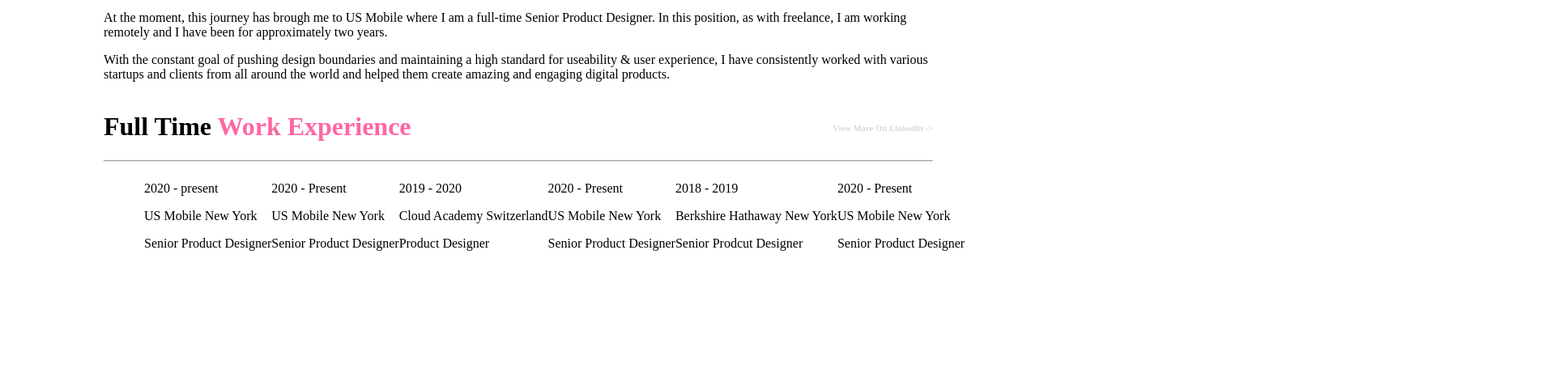
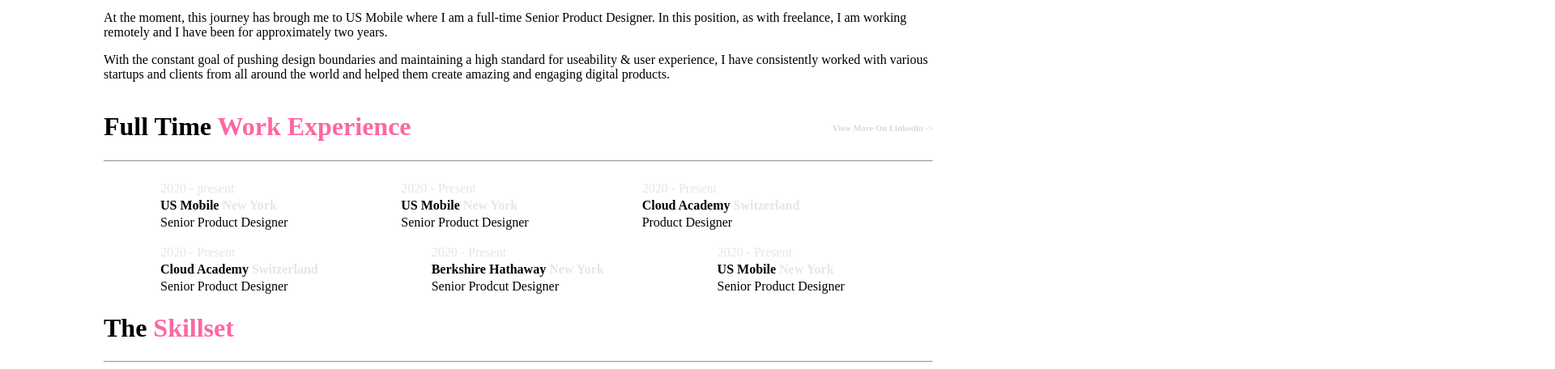
Before and after one commit to Oviep/Portfolio_website, a plain HTML site: page index.html in a window 1280 px wide. Shown: the part 717-1173 px from the top of the page at 81% size, 1920 px wide, since content can reach past the window. Before the commit the page ends 1043 px from the top, so only its background shows below. Drawn offline with Linux system fonts and the light colour scheme.

Commit message:
changed some html tags and css

```diff
--- a/css/style.css
+++ b/css/style.css
@@ -127,6 +127,17 @@ a {
  .container5 {
      display: flex;
      flex-wrap: wrap;
-     width: 200%;
-     padding:0px 50px 0px 50px;
+    }
+
+ .con-5 {
+     margin: 0px 70px;
+
  }
+
+.p-5 {
+    height: 5px;
+}
+
+.pc{
+    color: #e6e6e6;
+}
--- a/index.html
+++ b/index.html
@@ -75,43 +75,47 @@
     <hr>
 
     <div class= "container5">
-        <div>
-            <p>2020 - present</p>
-            <p>US Mobile New York</p>
-            <p>Senior Product Designer</p>
+        <div class= "con-5">
+            <p class= "p-5"> <span class ="pc">2020 - present</span> </p>
+            <p class= "p-5"> <strong>US Mobile  <span class ="pc">New York</span> </strong> </p>
+            <p class= "p-5">Senior Product Designer</p>
         </div>
 
-        <div>
-            <p>2020 - Present</p>
-            <p>US Mobile New York</p>
-            <p>Senior Product Designer</p>
+        <div class = "con-5">
+            <p class= "p-5"> <span class= "pc">2020 - Present</span></p>
+            <p class= "p-5"><strong>US Mobile  <span class ="pc">New York</span></strong> </p>
+            <p class= "p-5">Senior Product Designer</p>
         </div>
 
-        <div>
-            <p>2019 - 2020</p>
-            <p>Cloud Academy Switzerland</p>
-            <p>Product Designer</p>
+        <div class= "con-5">
+            <p class= "p-5"><span class= "pc">2020 - Present</span></p>
+            <p class= "p-5"> <strong>Cloud Academy  <span class ="pc">Switzerland</span> </strong> </p>
+            <p class= "p-5">Product Designer</p>
         </div>
 
-      <div>
-          <p>2020 - Present</p>
-          <p>US Mobile New York</p>
-          <p>Senior Product Designer</p>
+      <div class= "con-5">
+          <p class= "p-5"><span class= "pc">2020 - Present</span></p>
+          <p class= "p-5"> <strong>Cloud Academy <span class ="pc">Switzerland</span> </strong></p>
+          <p class= "p-5">Senior Product Designer</p>
       </div>
 
-      <div>
-          <p>2018 - 2019</p>
-          <p>Berkshire Hathaway New York</p>
-          <p>Senior Prodcut Designer</p>
+      <div class= "con-5">
+          <p class= "p-5"><span class= "pc">2020 - Present</span></p>
+          <p class= "p-5">  <strong>Berkshire Hathaway  <span class ="pc">New York</span></strong></p>
+          <p class= "p-5">Senior Prodcut Designer</p>
       </div>
 
-       <div>
-           <p>2020 - Present</p>
-           <p>US Mobile New York</p>
-           <p>Senior Product Designer</p>
+       <div class= "con-5">
+           <p class= "p-5"><span class= "pc">2020 - Present</span></p>
+           <p class= "p-5"> <strong>US Mobile  <span class ="pc">New York</span> </strong></p>
+           <p class= "p-5">Senior Product Designer</p>
        </div>
 
     </div>
+
+    <h1> The  <span class= "cl1">Skillset</span> </h1>
+    <hr>
+
 
 
 
```
